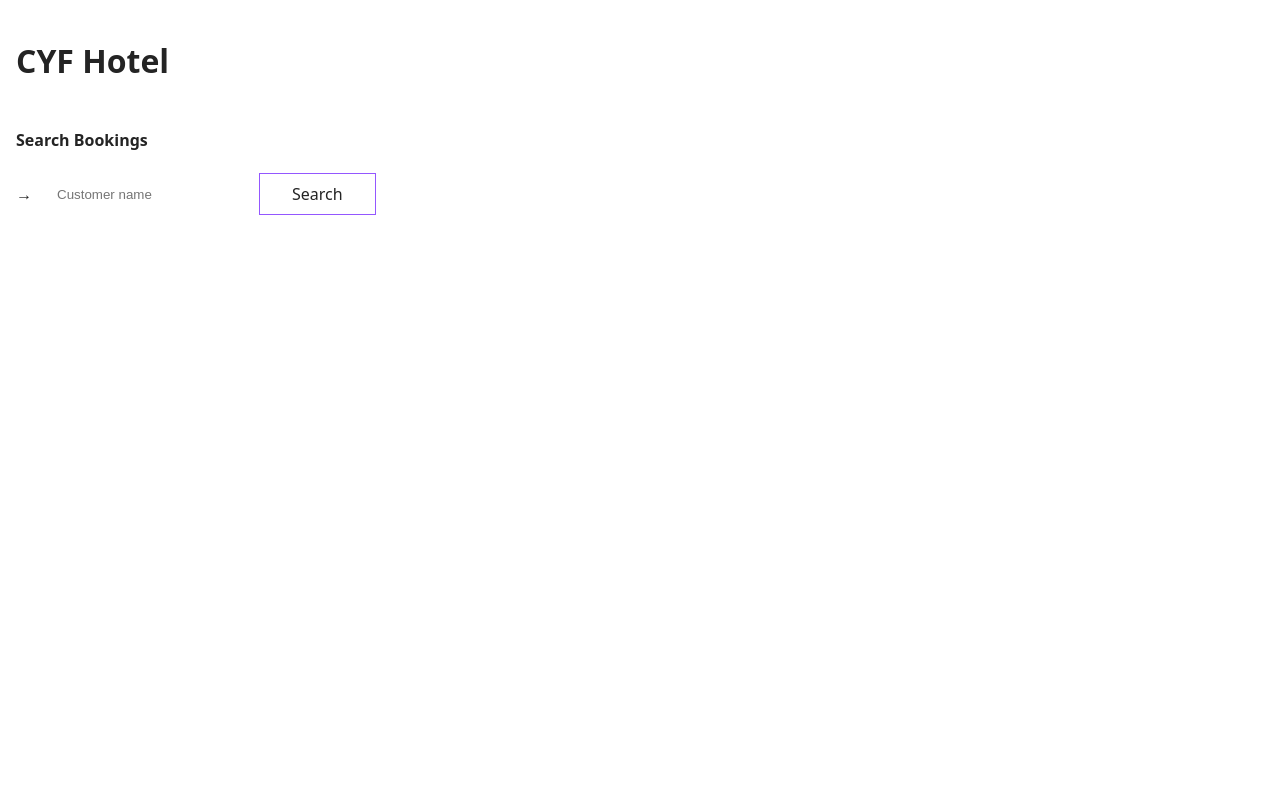
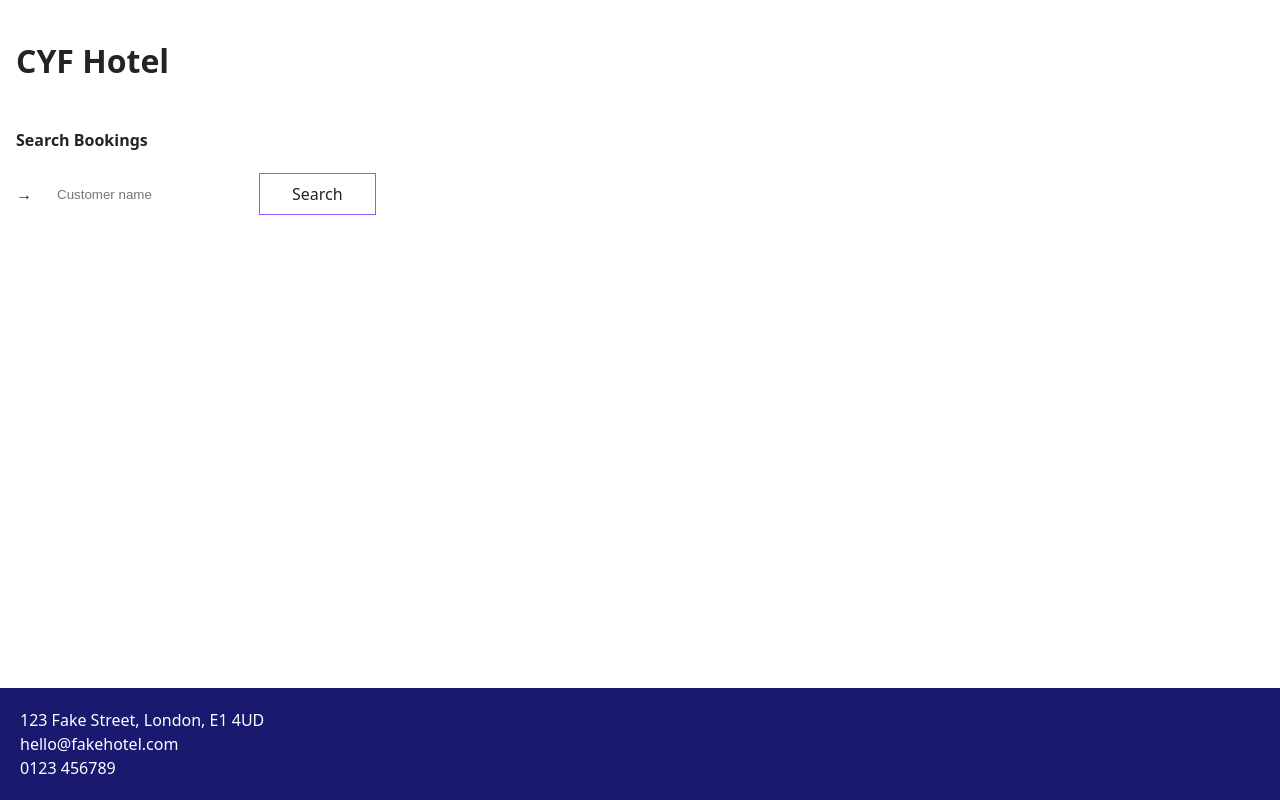
Before and after one commit to CodeYourFuture/React-Module-Project, a React (Vite) app: page / in a window 1280 px wide. Built offline with nearby package versions, Linux system fonts and the light colour scheme.

Commit message:
Footer added & imported in App.jsx file

```diff
--- a/src/components/App/App.jsx
+++ b/src/components/App/App.jsx
@@ -1,13 +1,24 @@
+import React from "react";
+import Footer from "@/components/Footer/Footer";
 import Bookings from "@/components/Bookings/Bookings.jsx";
 import "./App.scss";
 
-const App = () => (
+const App = () => {
+  const addresses = [
+    "123 Fake Street, London, E1 4UD",
+    "hello@fakehotel.com",
+    "0123 456789",
+  ];
+
+  return (
     <div className="app">
       <header className="app__header">
         <h1 className="app__heading">CYF Hotel</h1>
       </header>
       <Bookings />
+      <Footer addresses={addresses} />
     </div>
   );
+};
 
 export default App;
```
Lines whose indentation alone changed are shown as unchanged.
